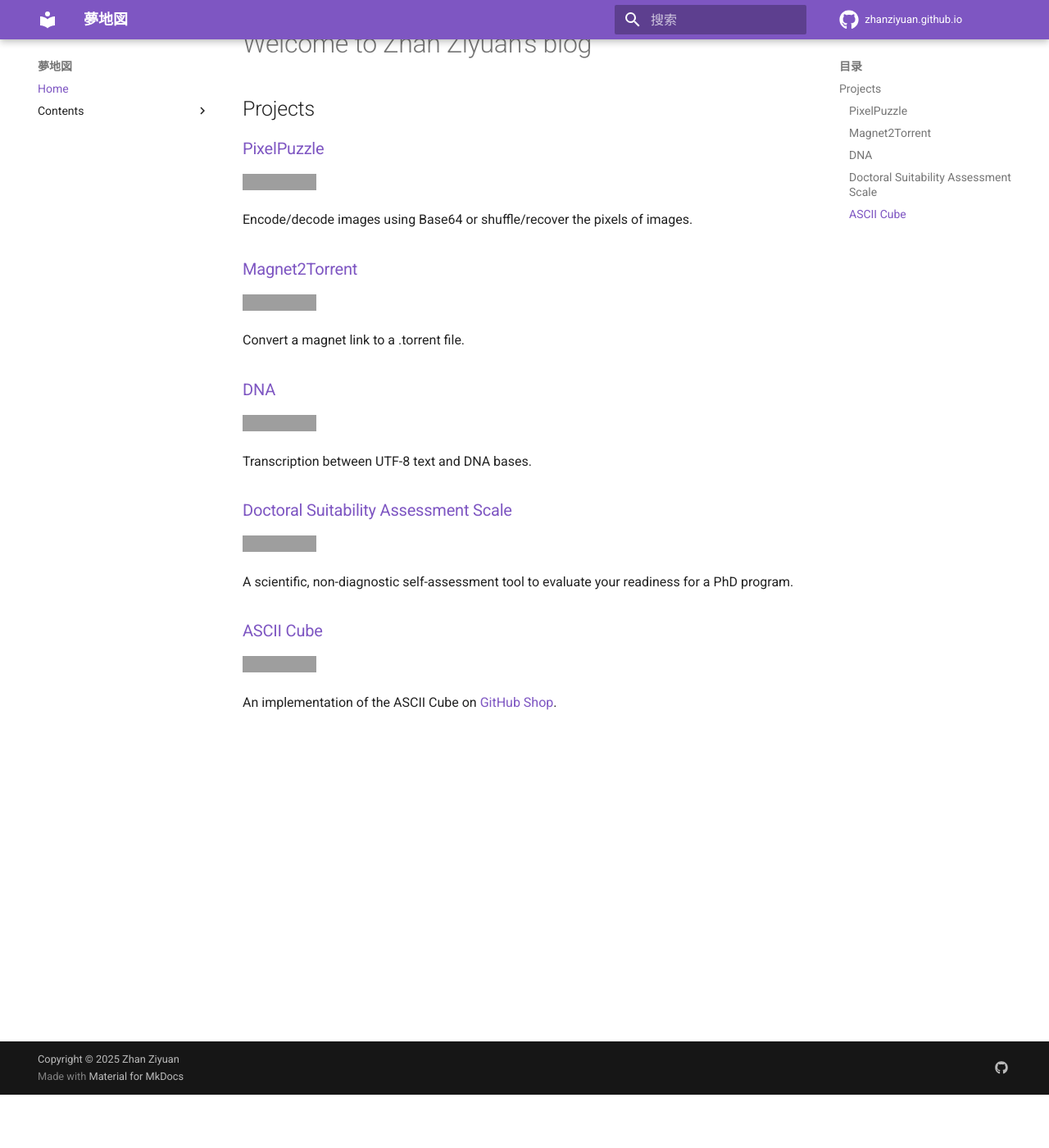
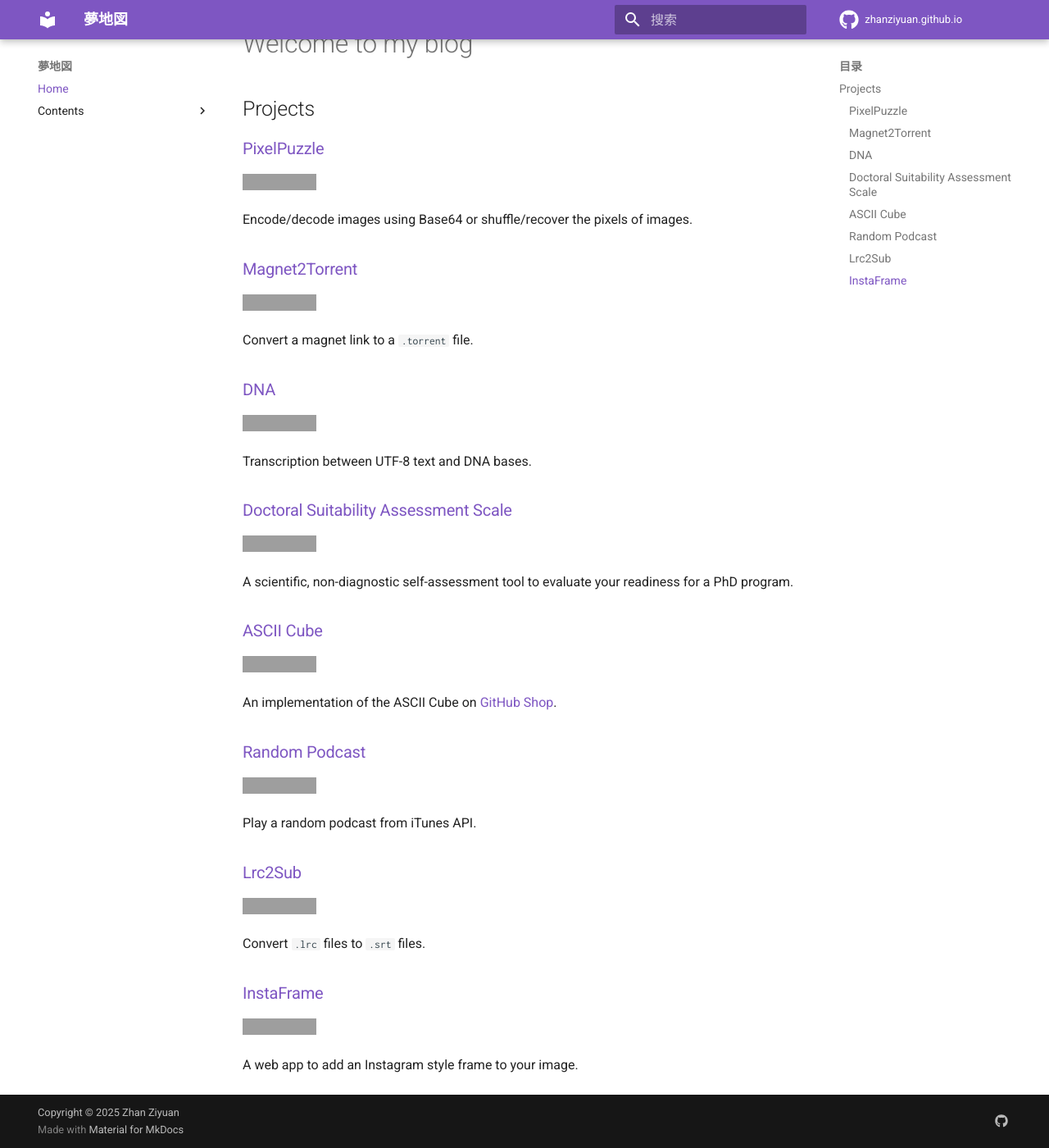
Before and after one commit to ZhanZiyuan/zhanziyuan.github.io, an MkDocs documentation site: the page built from docs/index.md, in a window 1280 px wide and 1400 px high, scrolled down 65 px. Shown: the whole window at 82% size. Built offline with MkDocs 1.6.1 and Material for MkDocs 9.7.7, drawn with Linux system fonts in a browser that asks for light colours; comment, search, counter and statistics services are not loaded; grey boxes are pictures that could not be loaded.

Commit message:
Updated `./docs/index.md`.
- Updated `./docs/index.md`.

```diff
--- a/docs/index.md
+++ b/docs/index.md
@@ -1,4 +1,4 @@
-# Welcome to Zhan Ziyuan's blog
+# Welcome to my blog
 
 ## Projects
 
@@ -13,7 +13,7 @@ or shuffle/recover the pixels of images.
 
 [![Vercel Deploy](https://deploy-badge.vercel.app/vercel/magnet2torrent)](https://magnet2torrent.vercel.app/)
 
-Convert a magnet link to a .torrent file.
+Convert a magnet link to a `.torrent` file.
 
 ### [DNA](https://github.com/project-aico/dna)
 
@@ -34,3 +34,21 @@ to evaluate your readiness for a PhD program.
 
 An implementation of the ASCII Cube
 on [GitHub Shop](https://thegithubshop.com/).
+
+### [Random Podcast](https://github.com/ZhanZiyuan/RandomPodcast)
+
+[![Vercel Deploy](https://deploy-badge.vercel.app/vercel/randompodcast)](https://randompodcast.vercel.app/)
+
+Play a random podcast from iTunes API.
+
+### [Lrc2Sub](https://github.com/ZhanZiyuan/Lrc2Sub)
+
+[![Vercel Deploy](https://deploy-badge.vercel.app/vercel/lrc2sub)](https://lrc2sub.vercel.app/)
+
+Convert `.lrc` files to `.srt` files.
+
+### [InstaFrame](https://github.com/ZhanZiyuan/InstaFrame)
+
+[![Vercel Deploy](https://deploy-badge.vercel.app/vercel/insframe)](https://insframe.vercel.app/)
+
+A web app to add an Instagram style frame to your image.
```
